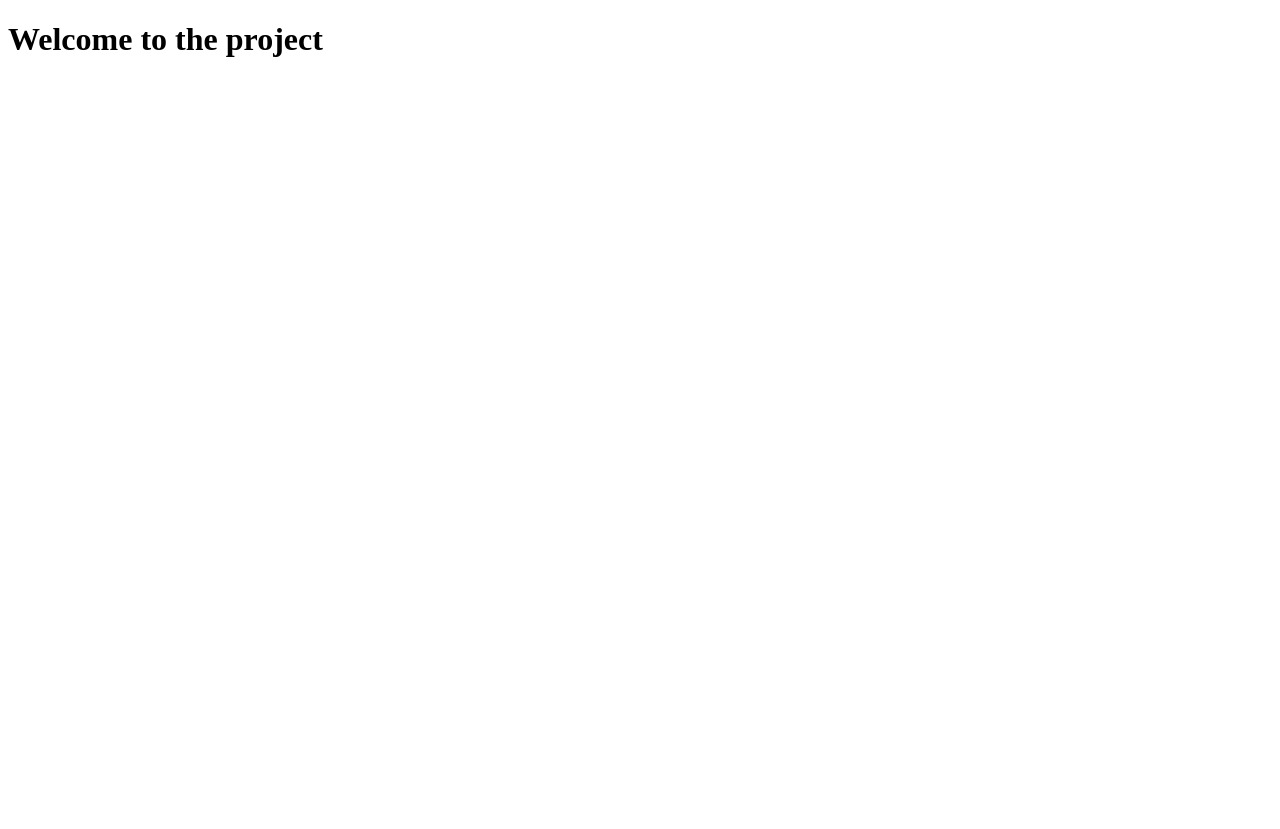
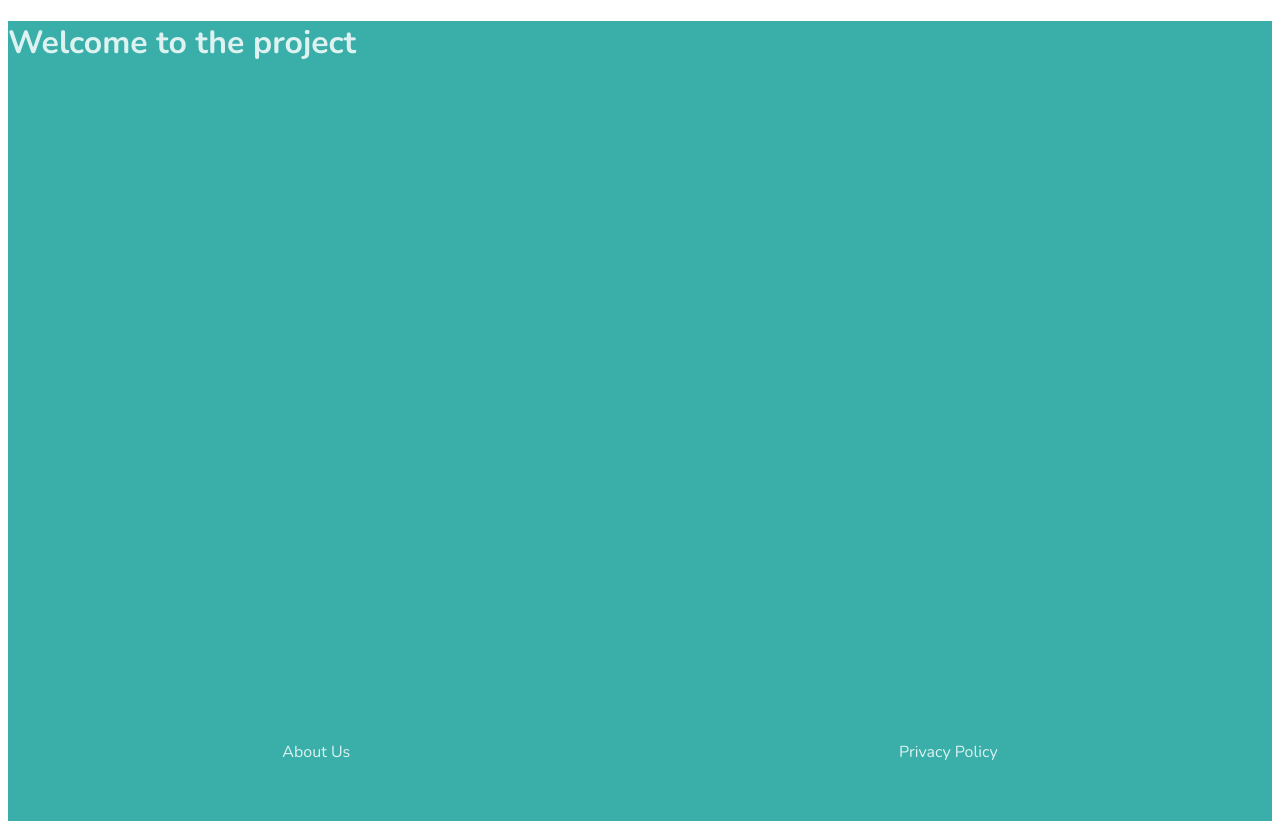
Before and after one commit to Team1-TeliaProject/team1_FrontEnd, a React (Create React App) app in the folder client/: page / in a window 1280 px wide. Before the commit the page ends 800 px from the top, so only its background shows below. Built offline with nearby package versions, Linux system fonts and the light colour scheme.

Commit message:
[feat/footer component, restructure footer route and styling

```diff
--- a/client/package.json
+++ b/client/package.json
@@ -10,6 +10,7 @@
     "node-sass": "^5.0.0",
     "react": "^17.0.2",
     "react-dom": "^17.0.2",
+    "react-router-dom": "^5.2.0",
     "react-scripts": "4.0.3",
     "web-vitals": "^1.0.1"
   },
--- a/client/src/App.js
+++ b/client/src/App.js
@@ -1,9 +1,37 @@
 import React from 'react';
+import './scss/app.scss';
+
+import { BrowserRouter as Router, Switch, Route } from 'react-router-dom';
+
+import About from './Components/footer/About';
+import Home from './Components/Home';
+import Privacy from './Components/footer/Privacy';
+
+
 
 function App() {
   return (
-    <div className="App">
-      <h1>Welcome to the project</h1>
+    <div className="app">
+      <div className="app__main">
+      <Router>
+                <Switch>
+                    <Route exact path="/">
+                        <Home />
+                    </Route>
+                    <Route path="/about">
+                        <About />
+                    </Route>
+
+
+                    <Route path="/privacy">
+                        <Privacy />
+                    </Route>
+                </Switch>
+
+            </Router>
+      </div>
+
+
     </div>
   );
 }
--- /dev/null
+++ b/client/src/Components/Home.js
@@ -0,0 +1,15 @@
+import React from 'react';
+import Footer from './footer/Footer';
+
+function Home() {
+    return (
+        <div className="home">
+             <div className="home__main">
+                 <h1>Welcome to the project</h1>
+             </div>
+             <Footer />
+        </div>
+    )
+}
+
+export default Home
--- a/client/src/Components/footer/About.js
+++ b/client/src/Components/footer/About.js
@@ -1,13 +1,14 @@
-import React from 'react'
+import React from 'react';
 
-const Footer = ()=> {
+
+const About = ()=> {
     return (
-        <div>
+        <div className="about">
             <h2>About DuuniClick</h2>
             <p>Lorem ipsum dolor sit amet, consectetur adipiscing elit, sed do eiusmod tempor incididunt ut labore et dolore magna aliqua. Pharetra massa massa ultricies mi. Purus ut faucibus pulvinar elementum. Fermentum iaculis eu non diam phasellus vestibulum lorem sed risus. Volutpat maecenas volutpat blandit aliquam etiam erat velit. Malesuada fames ac turpis egestas sed tempus urna. Consectetur adipiscing elit pellentesque habitant morbi tristique senectus et netus. Nunc vel risus commodo viverra maecenas. Placerat orci nulla pellentesque dignissim. Volutpat diam ut venenatis tellus. Eget egestas purus viverra accumsan in nisl.</p>
-            <p>&copy; Duuniclick. All rights reserved 2021</p>
+            <p>&copy; Duuniclick 2021. All rights reserved. </p>
         </div>
     )
 }
 
-export default Footer;
+export default About;
--- a/client/src/Components/footer/Footer.js
+++ b/client/src/Components/footer/Footer.js
@@ -1,33 +1,23 @@
 import React from 'react';
-import { BrowserRouter as Router, Switch, Route, Link } from 'react-router-dom';
+import { Link } from 'react-router-dom';
 
-import About from './About';
-import Privacy from './Privacy';
+
 
 const Footer = ()=> {
     return (
 
-            <Router>
-                <div>
-                    <ul>
-                        <li>
-                            <Link to="/about">About Us</Link>
-                        </li>
-                        <li>
-                            <Link to="/privacy">Privacy Policy</Link>
-                        </li>
-                    </ul>
 
-                    <Switch>
-                        <Route path="/about">
-                            <About />
-                        </Route>
-                        <Route path="/privacy">
-                            <Privacy />
-                        </Route>
-                    </Switch>
+                <div className="footer">
+                   <nav>
+
+                                <Link to="/about">About Us</Link>
+
+                                <Link to="/privacy">Privacy Policy</Link>
+                   </nav>
+
+
                 </div>
-            </Router>
+
 
 
     )
--- a/client/src/Components/footer/Privacy.js
+++ b/client/src/Components/footer/Privacy.js
@@ -1,8 +1,9 @@
-import React from 'react'
+import React from 'react';
 
-const Footer = ()=> {
+
+const Privacy = ()=> {
     return (
-        <div>
+        <div className="privacy">
             <h2>terms of service</h2>
             <h3>About DuuniClick</h3>
             <p>for the use of DuuniClick users</p>
@@ -16,4 +17,4 @@ const Footer = ()=> {
     )
 }
 
-export default Footer;
+export default Privacy;
--- /dev/null
+++ b/client/src/scss/Footer.scss
@@ -0,0 +1,14 @@
+
+
+
+.footer {
+  nav {
+      display: flex;
+      justify-content: space-around;
+
+      a {
+          text-decoration: none;
+          color: $light;
+      }
+  }
+}
--- a/client/src/scss/_config.scss
+++ b/client/src/scss/_config.scss
@@ -29,3 +29,10 @@ $t-xl: 4vw;
 $sh-big: 0px 2px 8px rgba(0, 0, 0, 0.822);
 $sh-small: 0px 1px 3px rgba(0, 0, 0, 0.671);
 $sh-text: 0px 2px 3px rgb(85, 84, 84);
+
+// important for calc to function properly
+@mixin calc($property, $expression) {
+    #{$property}: -moz-calc(#{$expression});
+    #{$property}: -webkit-calc(#{$expression});
+    #{$property}: calc(#{$expression});
+  }
--- /dev/null
+++ b/client/src/scss/about.scss
@@ -0,0 +1,5 @@
+.about {
+    color: $black;
+
+
+}
--- /dev/null
+++ b/client/src/scss/app.scss
@@ -0,0 +1,16 @@
+@import './config';
+@import './mixins';
+
+.app {
+
+
+    font-family: $nunito;
+    .app__main {
+        height: 100vh;
+    }
+}
+
+@import './about.scss';
+@import './privacy.scss';
+@import './home.scss';
+@import './Footer.scss';
--- /dev/null
+++ b/client/src/scss/home.scss
@@ -0,0 +1,9 @@
+.home {
+    background-color: $primary;
+    height: 100%;
+    color: $light;
+    .home__main {
+        //height: calc(100% - 10%);
+        @include calc(height,'100% - 10%');
+    }
+}
--- /dev/null
+++ b/client/src/scss/privacy.scss
@@ -0,0 +1,10 @@
+.privacy {
+    display: flex;
+    justify-content: center;
+    align-items: center;
+    flex-direction: column;
+    padding: 2rem;
+    h2 {
+
+    }
+}
```
Also changed, not shown: 1 other file (tests, documents, lock files or other folders).
